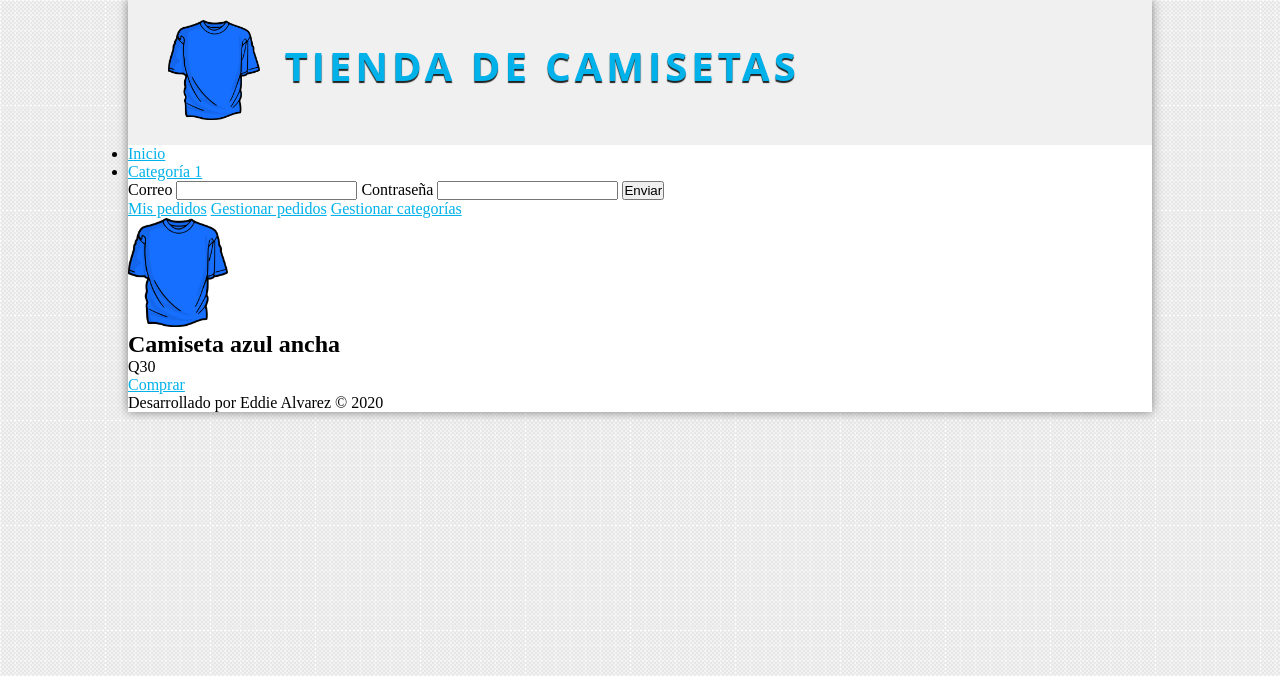
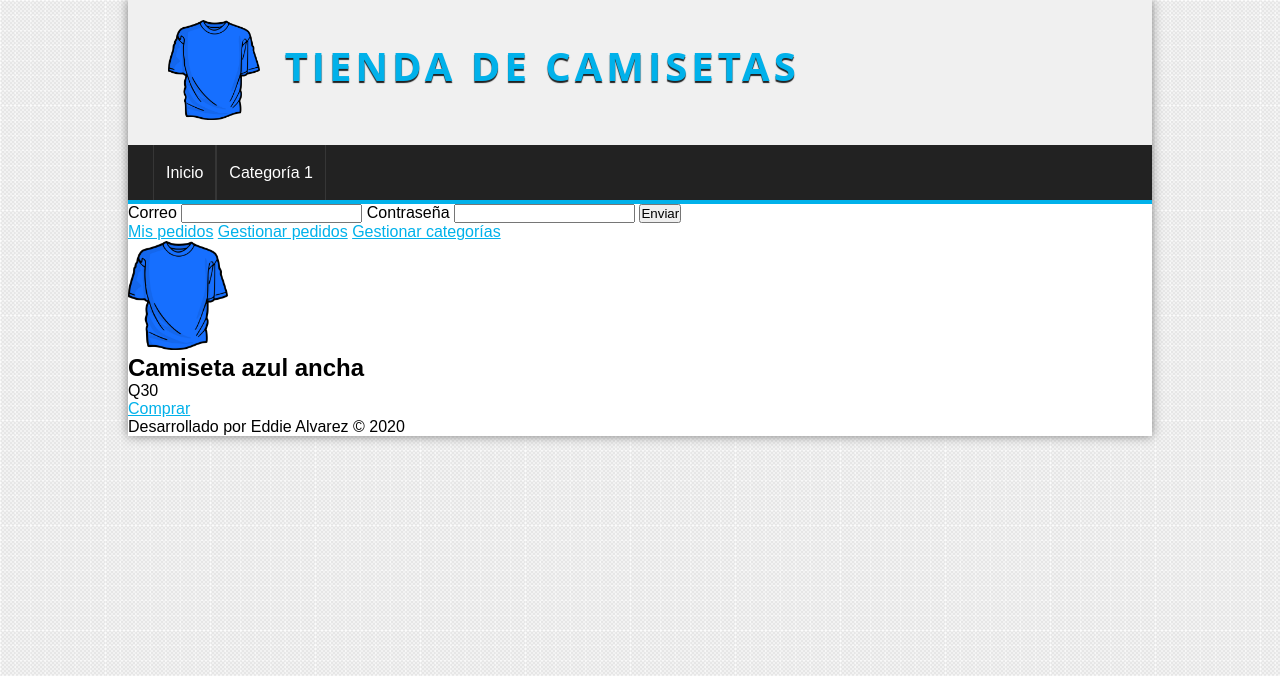
Before and after one commit to EddieAlvarez01/Tienda_Playeras_Php, a PHP site: page / in a window 1280 px wide. Shown: the top 676 px of the page. Run offline with PHP 8.4, Linux system fonts and the light colour scheme.

Commit message:
Maquetación del menú

```diff
--- a/assets/css/styles.css
+++ b/assets/css/styles.css
@@ -3,6 +3,7 @@
 *{
     padding: 0px;
     margin: 0px;
+    font-family: sans-serif, Helvetica, Arial;
 }
 
 body{
@@ -66,6 +67,46 @@ a:hover{
     text-shadow: 0px 2px 1px #222222, 0px 0px 4px #01B1EA;
 }
 
+/*MENU*/
+#menu{
+    clear: both;
+    background: #222222;
+    color: white;
+    height: 55px;
+    border-bottom: 4px solid #01B1EA;
+}
+
+#menu ul{
+    list-style: none;
+    text-decoration: none;
+    margin: 0px auto;
+    margin-left: 25px;
+}
+
+#menu ul li{
+    line-height: 55px;
+    float: left;
+    border-right: 1px solid #363636;
+}
+
+#menu a{
+    display: block;
+    color: white;
+    text-decoration: none;
+    padding-left: 12px;
+    padding-right: 12px;
+    transition: all 300ms;
+}
+
+#menu a:first-child{
+    border-left: 1px solid #363636;
+}
+
+#menu a:hover{
+    background: #01B1EA;
+}
+
+/*PRODUCTOS*/
 .product img{
     width: 100px;
 }
```
